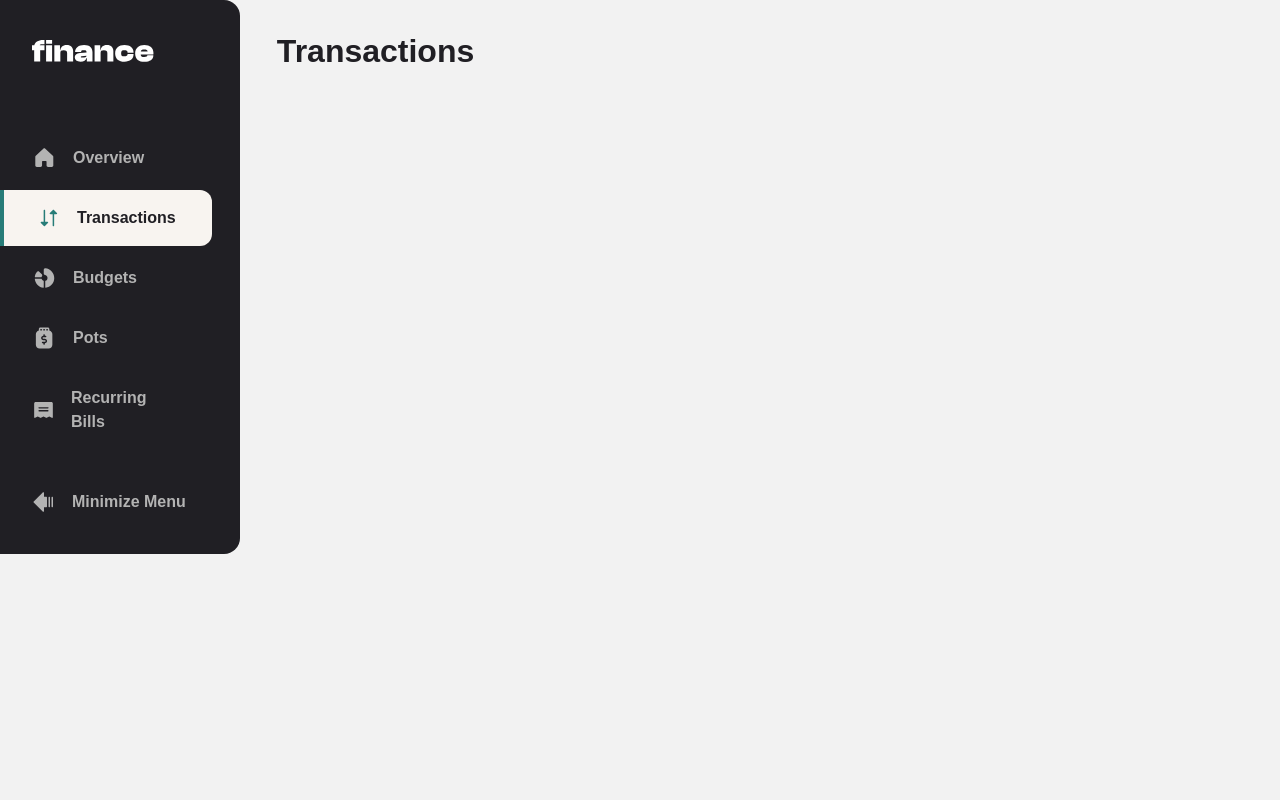
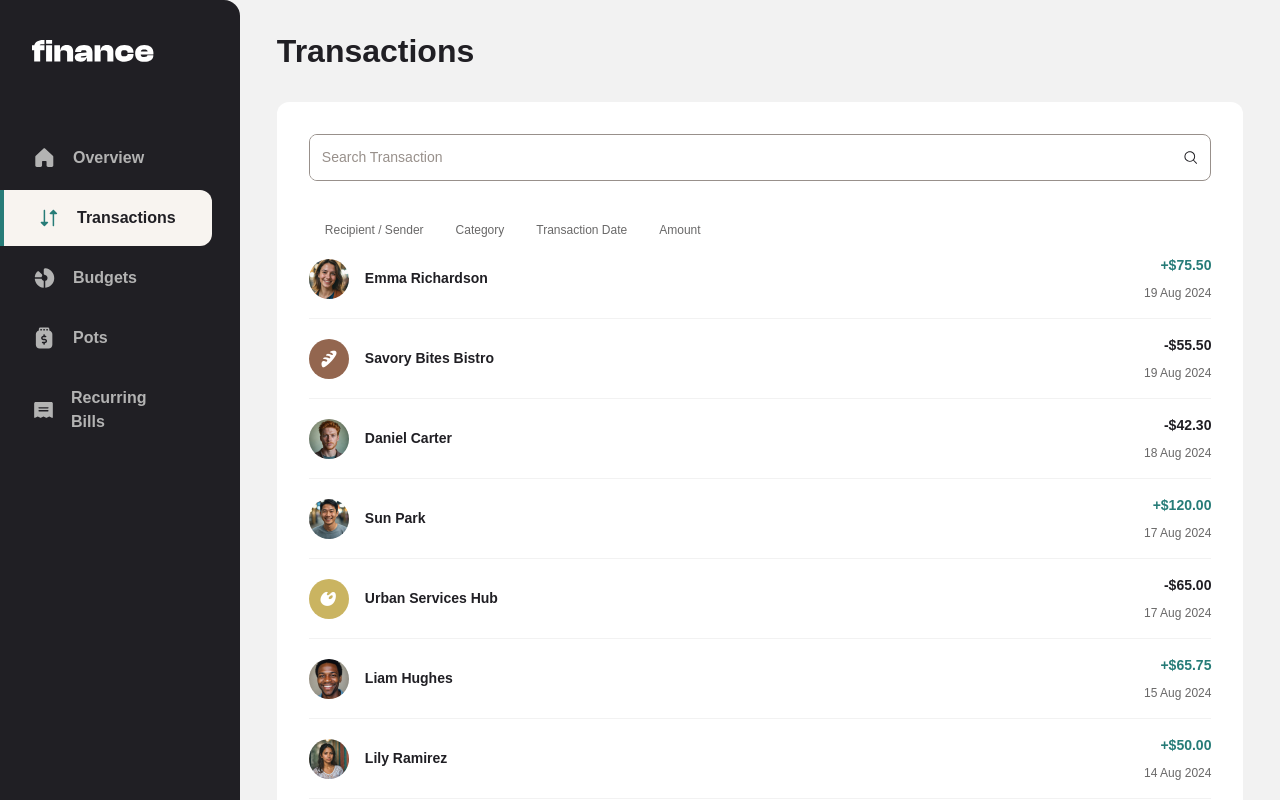
Before and after one commit to Belousmind/personal-finance-app, a Next.js app: page /transactions in a window 1280 px wide. Shown: the top 800 px of the page. Built offline with nearby package versions, Linux system fonts and the light colour scheme.

Commit message:
feat: add basic layouts of transactions page components

```diff
--- /dev/null
+++ b/src/app/transactions/index.module.scss
@@ -0,0 +1,18 @@
+@use "../../styles/variables" as *;
+@use "../../styles/mixins" as *;
+
+.content {
+  @include flex-column;
+  gap: $spacing-300;
+  @include white-background;
+  padding: clamp($spacing-250, 4.17vw, $spacing-400);
+}
+
+.TableHeader {
+  display: flex;
+  align-items: center;
+  gap: $spacing-400;
+  @include text-preset-5;
+  color: $grey-500;
+  padding: $spacing-200;
+}
--- a/src/app/transactions/page.tsx
+++ b/src/app/transactions/page.tsx
@@ -1,5 +1,47 @@
 import MainContent from "@/components/main-content";
+import Pagination from "@/components/pagination";
+import InputField from "@/components/fileds/input-field";
+import { Transaction } from "@/components/overviews/overvie-transactions";
+
+import styles from "./index.module.scss";
+
+import data from "../../../data.json";
+
+const { transactions } = data;
 
 export default function Page() {
-  return <MainContent text="Transactions"></MainContent>;
+  return (
+    <MainContent text="Transactions">
+      <section className={styles.content}>
+        <div>
+          <InputField placeholder="Search transaction" withIcon={true} />
+        </div>
+
+        <div>
+          <div className={styles.TableHeader}>
+            <span>Recipient / Sender</span>
+            <span>Category</span>
+            <span>Transaction Date</span>
+            <span>Amount</span>
+          </div>
+          <div>
+            {transactions.map((transaction, index) =>
+              index < 10 ? (
+                <Transaction
+                  key={transaction.name}
+                  imgSrc={transaction.avatar}
+                  name={transaction.name}
+                  category={transaction.category}
+                  date={transaction.date}
+                  amount={transaction.amount.toFixed(2)}
+                />
+              ) : null
+            )}
+          </div>
+        </div>
+
+        <Pagination />
+      </section>
+    </MainContent>
+  );
 }
--- a/src/components/overviews/overvie-transactions/index.tsx
+++ b/src/components/overviews/overvie-transactions/index.tsx
@@ -41,7 +41,7 @@ type TransactionProps = {
   date: string;
 };
 
-function Transaction({
+export function Transaction({
   imgSrc,
   name,
   amount,
--- a/src/components/overviews/overview-container/style.module.scss
+++ b/src/components/overviews/overview-container/style.module.scss
@@ -2,12 +2,11 @@
 @use "../../../styles/mixins" as *;
 
 .container {
+  @include white-background;
   display: grid;
   grid-template-columns: auto auto;
   grid-template-rows: auto auto;
-  background-color: $white;
-  border-radius: $spacing-150;
-  padding: $spacing-400;
+  padding: clamp($spacing-250, 4.17vw, $spacing-400);
 
   a {
     justify-self: end;
--- a/src/styles/_mixins.scss
+++ b/src/styles/_mixins.scss
@@ -93,3 +93,8 @@
   height: clamp($spacing-400, 6.4vw, $spacing-500);
   border-radius: 50%;
 }
+
+@mixin white-background {
+  background-color: $white;
+  border-radius: $spacing-150;
+}
```
